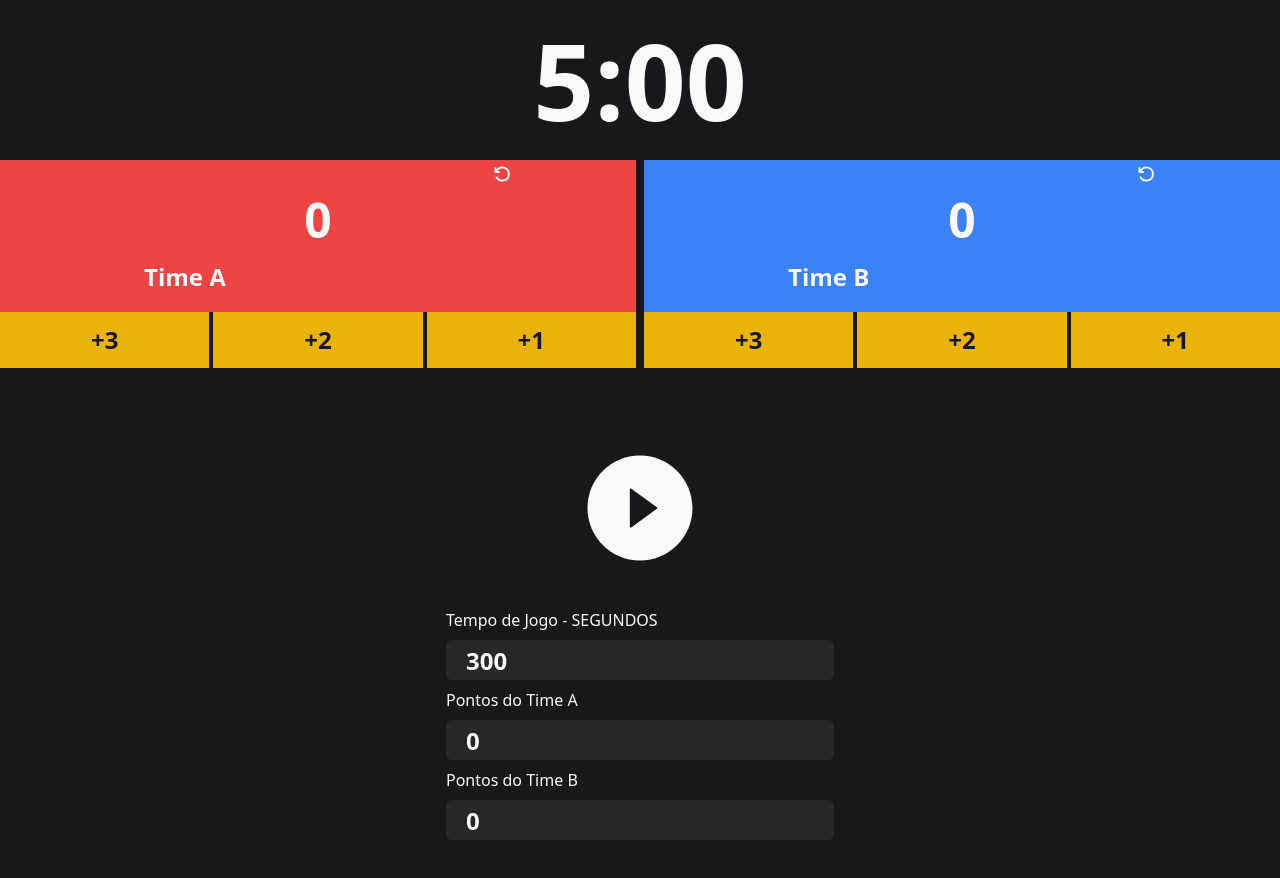
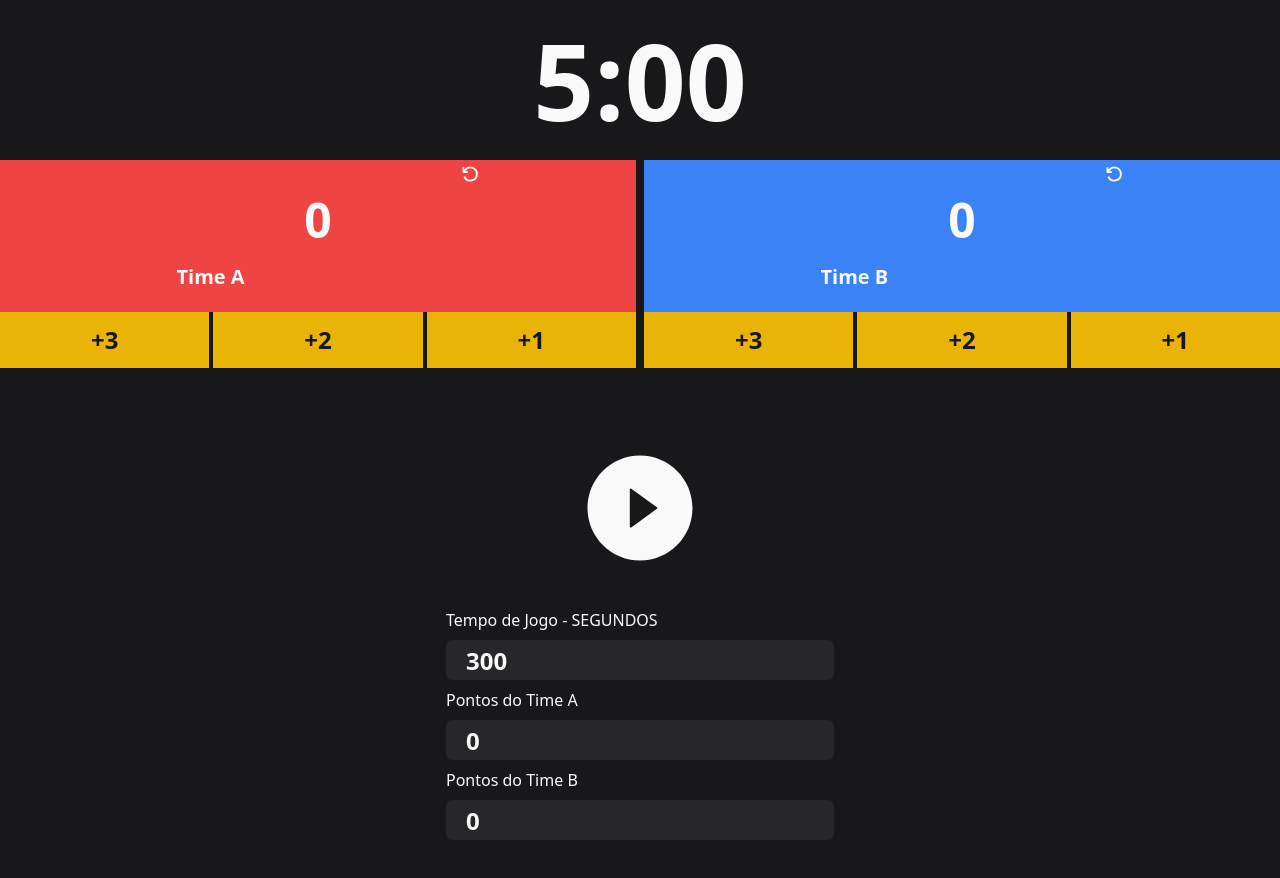
Before and after one commit to sirguilherme97/placar-basquete, a Next.js app: page / in a window 1280 px wide. Built offline with nearby package versions, Linux system fonts and the light colour scheme.

Commit message:
add stop time por pontos

```diff
--- a/src/app/page.tsx
+++ b/src/app/page.tsx
@@ -2,6 +2,8 @@
 import { useEffect, useState } from 'react';
 import { AiFillPlayCircle, AiFillPauseCircle } from "react-icons/ai";
 import { VscDebugRestart } from "react-icons/vsc";
+// import { GiWhistle } from "react-icons/gi";
+
 
 export default function Home() {
   const [seconds, setSeconds] = useState(300); // Estado para controlar o tempo em segundos
@@ -11,26 +13,33 @@ export default function Home() {
   const [timeAName, setTimeAName] = useState("Time A"); // Estado para armazenar o nome do Time A
   const [timeBName, setTimeBName] = useState("Time B"); // Estado para armazenar o nome do Time B
 
+
   // Funções para adicionar pontos ao Time A
   function somarTresA() {
     setPontosA(pontosA + 3);
+    setIsPaused(true);
   }
   function somarDoisA() {
     setPontosA(pontosA + 2);
+    setIsPaused(true);
   }
   function somarUmA() {
     setPontosA(pontosA + 1);
+    setIsPaused(true);
   }
 
   // Funções para adicionar pontos ao Time B
   function somarTresB() {
     setPontosB(pontosB + 3);
+    setIsPaused(true);
   }
   function somarDoisB() {
     setPontosB(pontosB + 2);
+    setIsPaused(true);
   }
   function somarUmB() {
     setPontosB(pontosB + 1);
+    setIsPaused(true);
   }
 
   // useEffect para carregar os valores salvos dos cookies ao carregar a página
@@ -39,6 +48,7 @@ export default function Home() {
     const savedPontosB = parseInt(getCookie('pontosB'));
     const savedTimeAName = getCookie('timeAName');
     const savedTimeBName = getCookie('timeBName');
+    const savedSeconds = parseInt(getCookie('seconds'));
 
     if (!isNaN(savedPontosA)) {
       setPontosA(savedPontosA);
@@ -55,6 +65,11 @@ export default function Home() {
     if (savedTimeBName) {
       setTimeBName(savedTimeBName);
     }
+
+    if (!isNaN(savedSeconds)) {
+      setSeconds(savedSeconds);
+    }
+
   }, []);
 
   // useEffect para salvar o valor dos pontos do Time A no cookie sempre que ele for alterado
@@ -76,6 +91,11 @@ export default function Home() {
   useEffect(() => {
     setCookie('timeBName', timeBName, 14);
   }, [timeBName]);
+
+  // useEffect para salvar o tempo em cookie sempre que ele for alterado
+  useEffect(() => {
+    setCookie('seconds', seconds.toString(), 14);
+  }, [seconds]);
 
   // Função para obter o valor de um cookie
   const getCookie = (name: string) => {
@@ -154,7 +174,7 @@ export default function Home() {
               type="text"
               value={timeAName}
               onChange={handleTimeANameChange}
-              className="pl-5 w-full h-10 bg-red-500 font-bold text-2xl flex items-center justify-center"
+              className="pl-5 w-full h-10 bg-red-500 font-bold text-xl flex items-center justify-center"
             />
           </div>
 
@@ -179,7 +199,7 @@ export default function Home() {
               type="text"
               value={timeBName}
               onChange={handleTimeBNameChange}
-              className="pl-5 w-full h-10 bg-blue-500 font-bold text-2xl flex items-center justify-center"
+              className="pl-5 w-full h-10 bg-blue-500 font-bold text-xl flex items-center justify-center"
             />
           </div>
 
@@ -231,6 +251,7 @@ export default function Home() {
         ) : (
           <div className='flex flex-col pt-10 items-center justify-center'>
             <AiFillPauseCircle size={120} onClick={handleTimerToggle} />
+            {/* <GiWhistle size={120} /> */}
           </div>
         )}
       </div>
```
